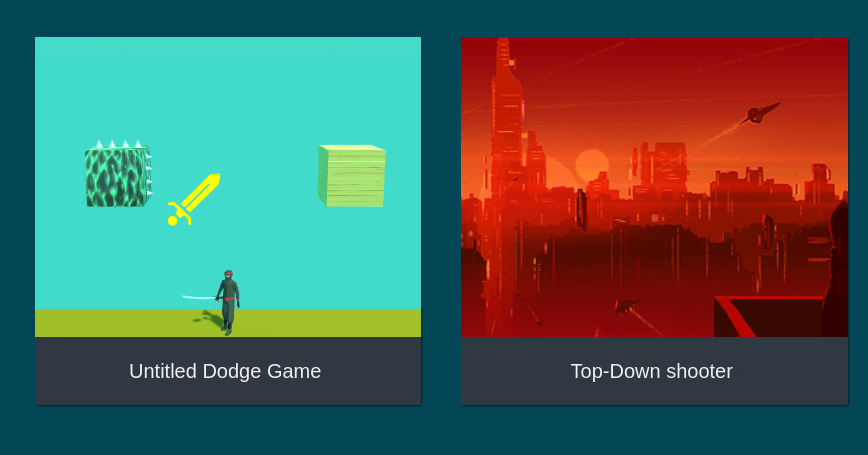
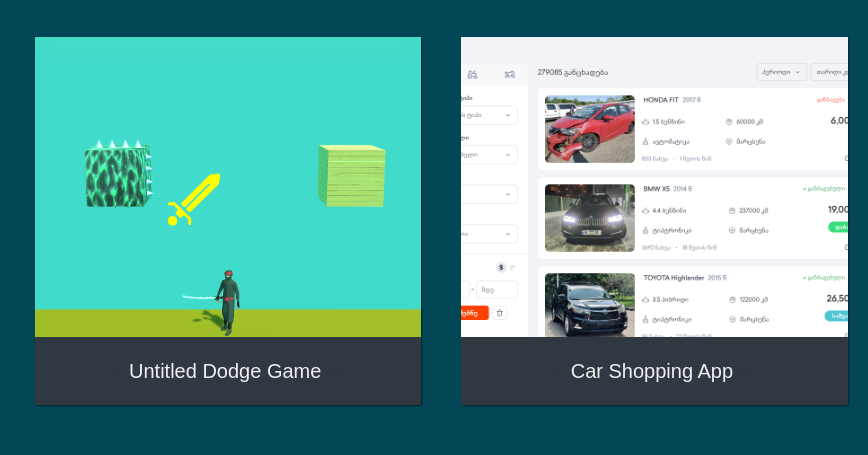
Before and after one commit to ACHI365/CV, a plain HTML site: page index.html in a window 1280 px wide. Shown: the part 2576-3031 px from the top of the page, 412-1280 px from the left. Drawn offline with nearby package versions, Linux system fonts and the light colour scheme.

Commit message:
Update index.html

```diff
--- a/index.html
+++ b/index.html
@@ -182,18 +182,18 @@
             </p>
         </a>
         <a
-                href="https://drdarkhouse.itch.io/rompetroliman"
+                href="https://carshop-clone.netlify.app/n"
                 target="_blank"
                 class="project project-tile"
         >
             <img
                     class="project-image"
-                    src="imgs/rompetroli.png"
+                    src="imgs/carshop.png"
                     alt="project"
             />
             <p class="project-title">
                 <span class="code">&lt;</span>
-                Top-Down shooter
+                Car Shopping App
                 <span class="code">&#47;&gt;</span>
             </p>
         </a>
```
